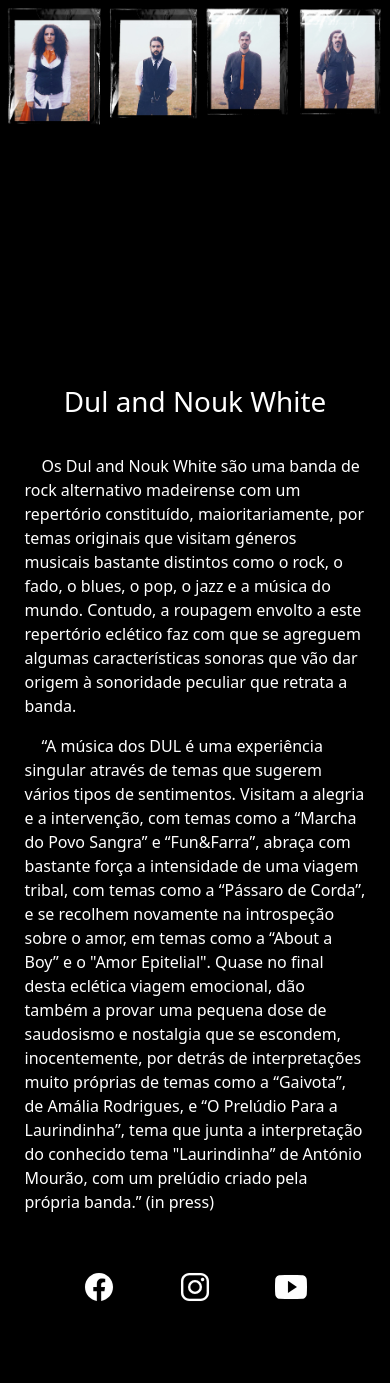
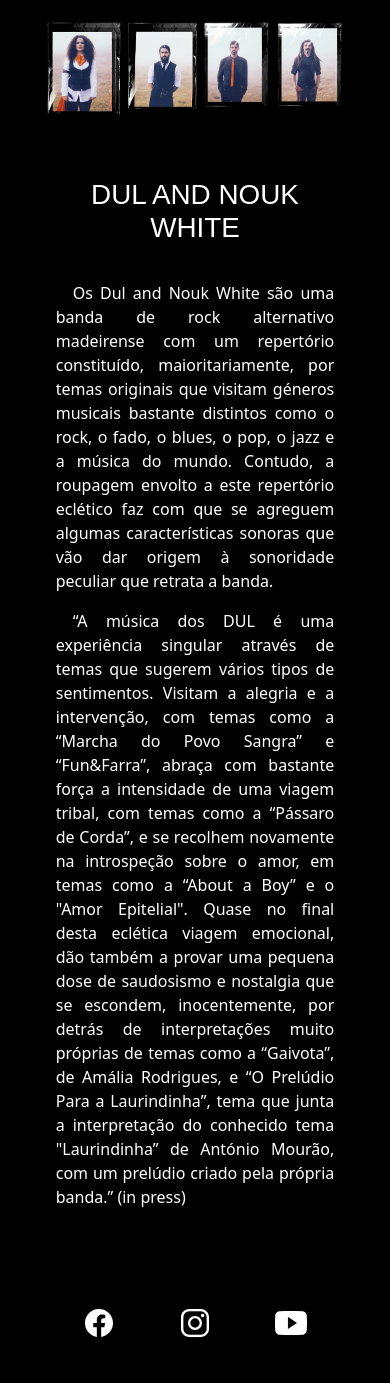
Before and after one commit to gr4v3/gr4v3.github.io, a PHP site: page / in a window 390 px wide. Before the commit the page ends 1301 px from the top, so only its background shows below. Run offline with PHP 8.4, Linux system fonts and the light colour scheme.

Commit message:
first commit!

```diff
--- a/css/index.css
+++ b/css/index.css
@@ -1,39 +1,34 @@
 body {
+    display: flex;
+    justify-content: center;
+    background-color: black;
     color: white;
-    background-color: black;
-    height: 100vh;
-    width: 100vw;
-    padding: 0;
-    margin: 0;
-}
-body {
-    background-image: url(../img/fundo.jpg);
-    background-repeat: no-repeat;
-    background-size: 76em;
-    background-position: top center;
-    width: 100%;
-}
-main {
-    padding-top: 25em;
-    margin: auto;
-    width: 61vw;
-}
-article {
-    padding: 5px;
 }
 h1 {
     text-align: center;
     padding: 1em 0;
+    font-family: sans-serif;
+    text-transform: uppercase;
+}
+main {
+    width: 61vw;
+}
+main > * {
+    margin: 1em;
+}
+img {
+    width: 100%;
 }
 p {
     text-indent: 17px;
+    text-align: justify;
 }
 footer {
     display: flex;
     justify-content: center;
     gap: 2em;
     font-size: 2em;
-    padding: 1em;
+    margin-top: 2em;
 }
 footer a {
     color: white;
@@ -42,37 +37,34 @@ footer a {
 footer a:hover {
     color: white;
 }
-
+article {
+    padding: 0.9em;
+}
 
 @media only screen
 and (max-device-width: 1200px) {
-    body {
-        background-size: 100%;
-    }
     main {
-        padding-top: 25em;
-        width: 90vw;
+        width: 80vw;
     }
 }
 
 @media only screen
 and (max-device-width: 1024px) {
-    body {
-        background-size: 100%;
+    main {
+        width: 87vw;
     }
+}
+
+@media only screen
+and (max-device-width: 768px) {
     main {
-        padding-top: 22em;
         width: 90vw;
     }
 }
 
 @media only screen
 and (max-device-width: 480px) {
-    body {
-        background-size: 100%;
-    }
     main {
-        padding-top: 8em;
-        width: 90vw;
+        width: 95vw;
     }
 }
--- a/index.php
+++ b/index.php
@@ -1,25 +1,27 @@
 <?php
 $cache = time();
-?>
-<!DOCTYPE html>
-<html lang="en">
+?><!DOCTYPE html>
+<html lang="pt">
 <head>
     <meta charset="UTF-8">
-    <meta name="viewport" content="width=device-width, initial-scale=1">
+    <meta name="viewport" content="width=device-width, initial-scale=1, shrink-to-fit=yes">
     <title>Dul N'Nouk White</title>
+    <meta name="description" content="Os Dul and Nouk White são uma banda de rock alternativo madeirense com um repertório constituído, maioritariamente, por temas originais que visitam géneros musicais bastante distintos como o rock, o fado, o blues, o pop, o jazz e a música do mundo.">
+    <meta name="keywords" content="dul organic music madeira rock pop portugal">
+    <meta name="author" content="dul and nouk white">
     <link rel="stylesheet" href="https://cdn.jsdelivr.net/npm/bootstrap@5.1.3/dist/css/bootstrap.min.css" integrity="sha384-1BmE4kWBq78iYhFldvKuhfTAU6auU8tT94WrHftjDbrCEXSU1oBoqyl2QvZ6jIW3" crossorigin="anonymous">
-    <link  rel="stylesheet" href="css/index.css?<?php echo $cache; ?>"/>
+    <link  rel="stylesheet" href="/css/index.css?<?php echo $cache; ?>"/>
     <link rel="icon" type="image/jpg" href="img/favicon.jpg" />
     <script type="module" src="https://unpkg.com/ionicons@5.5.2/dist/ionicons/ionicons.esm.js"></script>
     <script nomodule src="https://unpkg.com/ionicons@5.5.2/dist/ionicons/ionicons.js"></script>
 </head>
 <body>
+<main>
     <header>
-
+        <img src="img/fundo.jpg" alt="Dul N'Nouk White"/>
     </header>
-<main>
     <article>
-        <h1>Dul and Nouk White</h1>
+        <h1>dul and nouk white</h1>
         <p>
             Os Dul and Nouk White são uma banda de rock alternativo madeirense com um repertório constituído, maioritariamente, por temas originais que visitam géneros musicais bastante distintos como o rock, o fado, o blues, o pop, o jazz e a música do mundo. Contudo, a roupagem envolto a este repertório eclético faz com que se agreguem algumas características sonoras que vão dar origem à sonoridade peculiar que retrata a banda.
         </p>
@@ -27,7 +29,6 @@ $cache = time();
             “A música dos DUL é uma experiência singular através de temas que sugerem vários tipos de sentimentos. Visitam a alegria e a intervenção, com temas como a “Marcha do Povo Sangra” e “Fun&Farra”, abraça com bastante força a intensidade de uma viagem tribal, com temas como a “Pássaro de Corda”, e se recolhem novamente na introspeção sobre o amor, em temas como a “About a Boy” e o "Amor Epitelial". Quase no final desta eclética viagem emocional, dão também a provar uma pequena dose de saudosismo e nostalgia que se escondem, inocentemente, por detrás de interpretações muito próprias de temas como a “Gaivota”, de Amália Rodrigues, e “O Prelúdio Para a Laurindinha”, tema que junta a interpretação do conhecido tema "Laurindinha” de António Mourão, com um prelúdio criado pela própria banda.” (in press)
         </p>
     </article>
-</main>
     <footer>
         <a  href="https://www.facebook.com/dulandnoukwhite">
             <ion-icon name="logo-facebook"></ion-icon>
@@ -39,5 +40,7 @@ $cache = time();
             <ion-icon name="logo-youtube"></ion-icon>
         </a>
     </footer>
+</main>
+
 </body>
 </html>
```
Also changed, not shown: robots.txt (added), 4 other files. Lines whose indentation alone changed are shown as unchanged.
